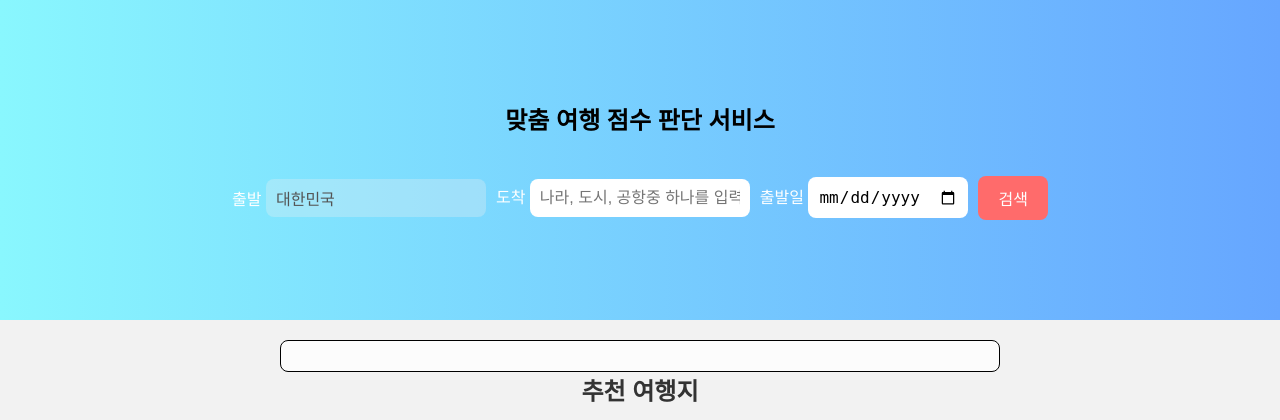
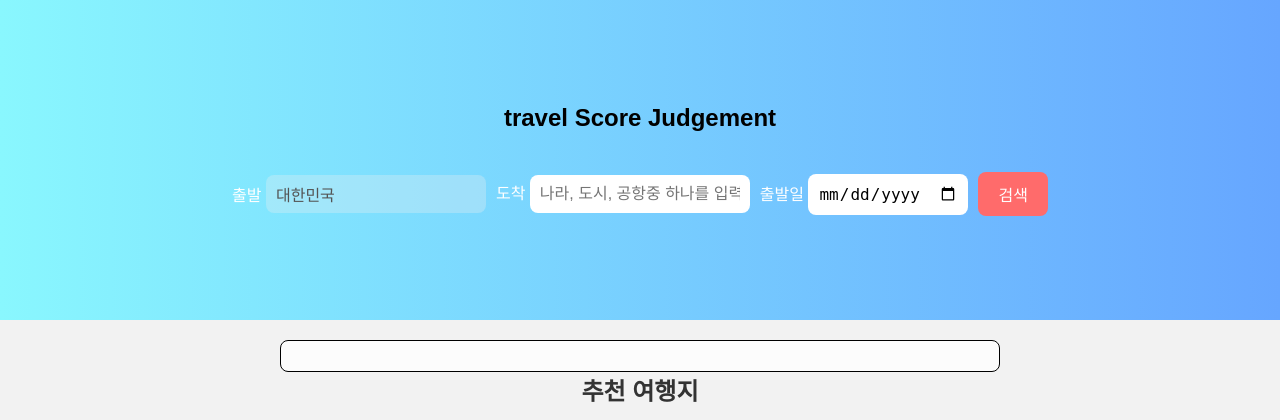
Before and after one commit to inkyum0714/risk, a Flask app: template api/templates/index.html in a window 1280 px wide. Shown: the top 420 px of the page. Run offline with Flask 3, Linux system fonts and the light colour scheme; the template is opened without the code that fills it, so the values that code supplies are empty.

Commit message:
즉시 반말?

```diff
--- a/api/templates/index.html
+++ b/api/templates/index.html
@@ -2,13 +2,13 @@
 <html lang="ko">
 <head>
     <meta charset="UTF-8">
-    <title>맞춤 여행 점수 판단 서비스</title>
+    <title>travel Score Judgement</title>
     <script src="https://code.jquery.com/jquery-3.6.0.min.js"></script>
     <link rel="stylesheet" href="{{ url_for('static', filename='style.css') }}">
 </head>
 <body>
     <div class="top">
-        <h2>맞춤 여행 점수 판단 서비스</h2>
+        <h2>travel Score Judgement</h2>
         <!-- 상단 검색 영역 -->
         <form class="search-form" action="/index" method="get" autocomplete="off">
             <div class="input-group">
@@ -52,8 +52,6 @@
             document.getElementById('searchButton').addEventListener('click', function(event){
                 event.preventDefault(); // 기본 submit 방지
                 search();           // AJAX 호출
-                event.preventDefault();
-                search();
             });
 
             async function search() {
@@ -347,11 +345,9 @@
         event.preventDefault();
         const travelInput = document.getElementById('country-input').value;
 
-        // 마지막 검색 도시 쿠키 저장
 
         document.cookie = `last_city=${encodeURIComponent(travelInput)}; max-age=2160000; path=/`;
 
-        search(); // 검색 실행
         search();
     });
 
```
